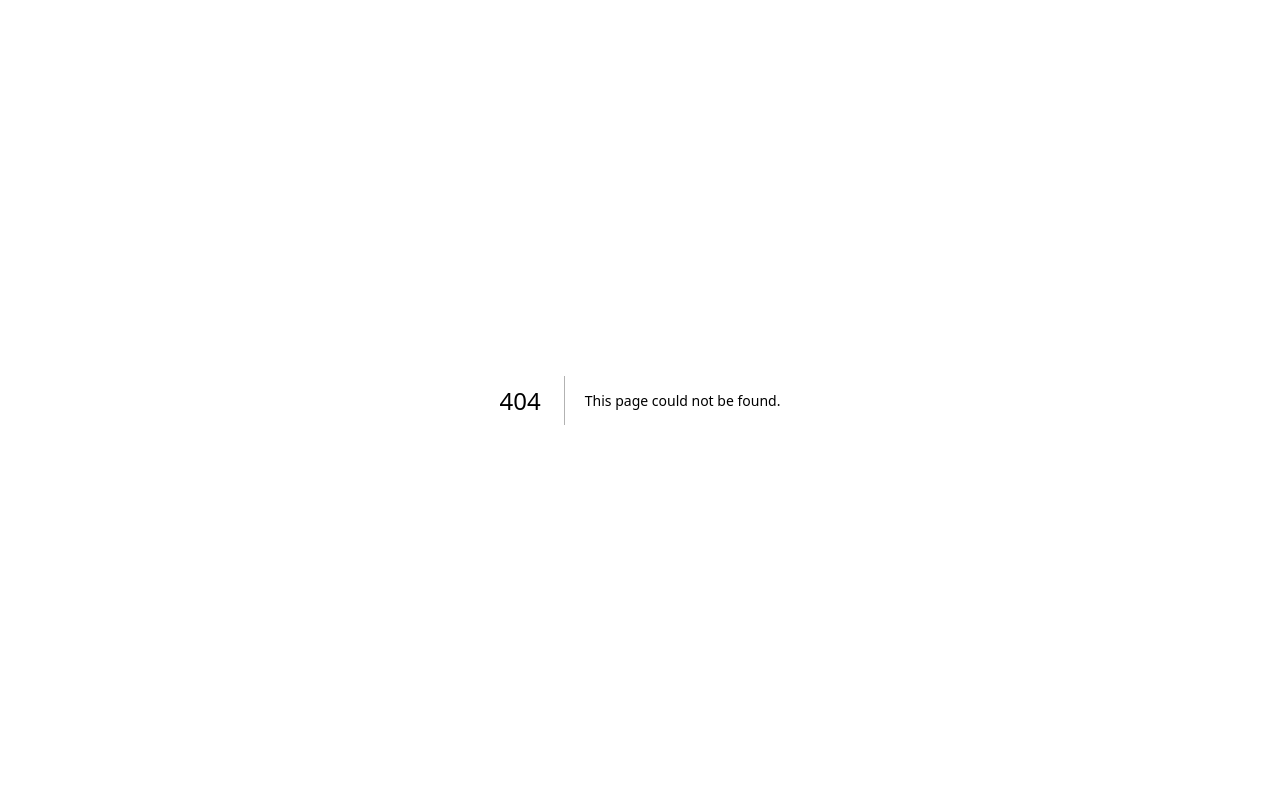
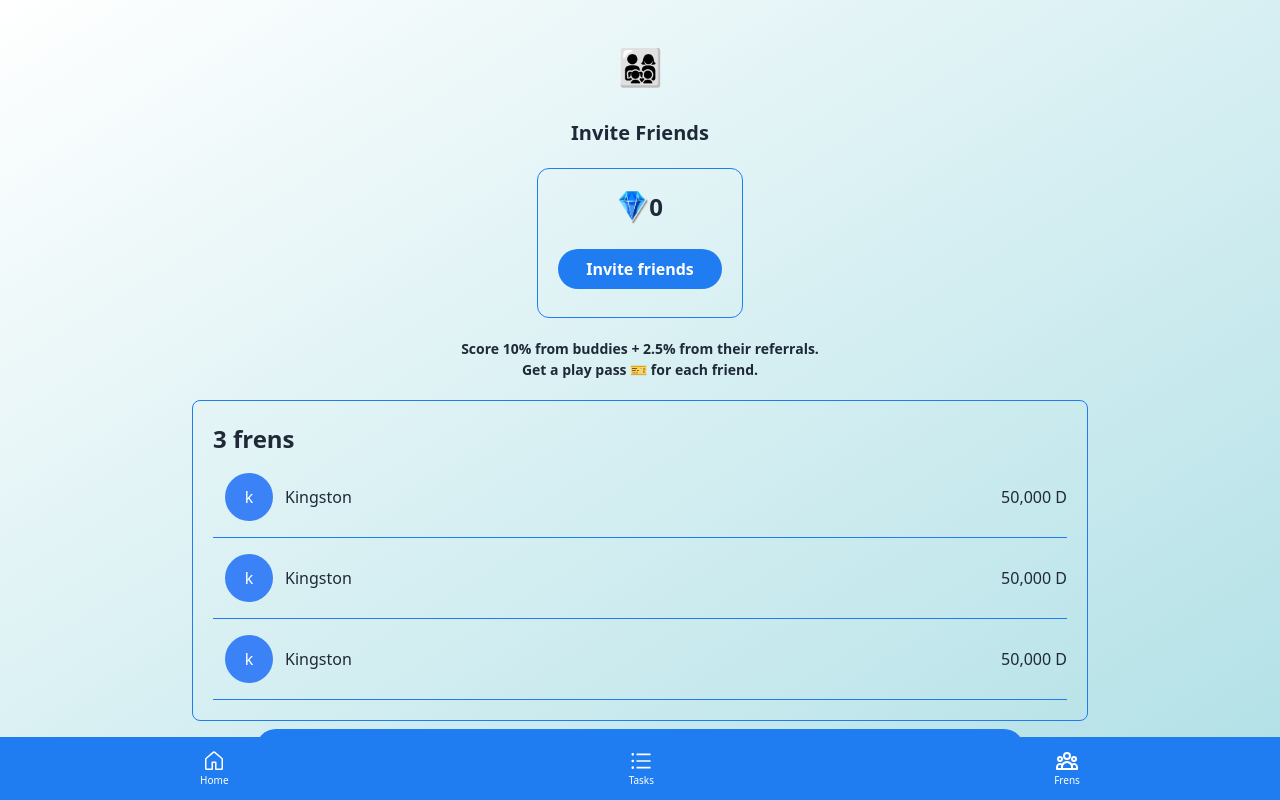
Before and after one commit to BernardOnuh/newBlum, a Next.js app: page /subpages/Frens in a window 1280 px wide. Before the commit this address had no page. Built offline with nearby package versions, Linux system fonts and the light colour scheme.

Commit message:
Create Frens.jsx
Commit

```diff
--- /dev/null
+++ b/pages/subpages/Frens.jsx
@@ -0,0 +1,94 @@
+import React from "react";
+import Image from "next/image";
+import diamond from "@/public/diamond.png";
+import Link from "next/link";
+import { AiFillHome, AiOutlineUnorderedList } from "react-icons/ai";
+import { GoHome } from "react-icons/go";
+import { HiOutlineUserGroup } from "react-icons/hi";
+
+const invite = () => {
+  return (
+    <div className=" p-5 m-auto h-screen">
+      <div className="flex justify-center items-center flex-col h-auto">
+        <span className="pt-5 pb-1 text-3xl">👨‍👩‍👧‍👦</span>
+        <h1 className="py-5 text-gray-800 font-bold text-lg">Invite Friends</h1>
+        <div className="rounded-xl flex flex-col border border-[#1F7DF1] mb-5 gap-4 items-center justify-center p-5">
+          <div className="flex flex-row">
+            <Image src={diamond} className="w-8" />
+            <h1 className="flex text-gray-800 font-bold gap-2 text-xl">0</h1>
+          </div>
+
+          <div className="mx-auto text-center bg-[#1F7DF1] text-white my-2 font-semibold text-md py-2 px-7 rounded-full hover:bg-[#ff6ec7] cursor-pointer">
+            Invite friends
+          </div>
+        </div>
+        <p className="text-sm text-gray-800 font-semibold text-center mb-5">
+          Score 10% from buddies + 2.5% from their referrals. <br /> Get a play
+          pass 🎫 for each friend.
+        </p>
+
+        <div className="flex flex-col border border-[#1F7DF1] rounded-lg p-5 text-start w-[70vw] text-gray-800">
+          <p className="font-bold text-xl">3 frens</p>
+          <div className="flex items-center justify-between w-full border-b border-[#1F7DF1] py-4">
+            <div className="flex items-center">
+              <span className="flex mx-3 items-center justify-center w-12 h-12 rounded-full bg-blue-500 text-white">
+                k
+              </span>
+              <p>Kingston</p>
+            </div>
+            <h2 className="text-end">50,000 D</h2>
+          </div>
+          <div className="flex items-center justify-between w-full border-b border-[#1F7DF1] py-4">
+            <div className="flex items-center">
+              <span className="flex mx-3 items-center justify-center w-12 h-12 rounded-full bg-blue-500 text-white">
+                k
+              </span>
+              <p>Kingston</p>
+            </div>
+            <h2 className="text-end">50,000 D</h2>
+          </div>
+          <div className="flex items-center justify-between w-full border-b border-[#1F7DF1] py-4">
+            <div className="flex items-center">
+              <span className="flex mx-3 items-center justify-center w-12 h-12 rounded-full bg-blue-500 text-white">
+                k
+              </span>
+              <p>Kingston</p>
+            </div>
+            <h2 className="text-end">50,000 D</h2>
+          </div>
+
+        </div>
+        <div className="mx-auto text-center w-[60vw] bg-[#1F7DF1] text-white my-2 font-semibold text-md py-2 rounded-full hover:bg-[#ff6ec7] cursor-pointer">
+          Invite friends
+        </div>
+      </div>
+
+      {/* footer */}
+
+      <div className="bg-[#1F7DF1] text-white py-3 fixed bottom-0 left-0 w-full">
+        <div className="flex justify-around">
+          <Link href="/">
+            <div className="cursor-pointer flex flex-col items-center">
+              <GoHome size={24} />
+              <span className="text-[10px]">Home</span>
+            </div>
+          </Link>
+          <Link href="/subpages/task">
+            <div className="cursor-pointer flex flex-col items-center">
+              <AiOutlineUnorderedList size={24} />
+              <span className="text-[10px]">Tasks</span>
+            </div>
+          </Link>
+          <Link href="/subpages/invite">
+            <div className="cursor-pointer flex flex-col items-center">
+              <HiOutlineUserGroup size={24} />
+              <span className="text-[10px]">Frens</span>
+            </div>
+          </Link>
+        </div>
+      </div>
+    </div>
+  );
+};
+
+export default invite;
```
